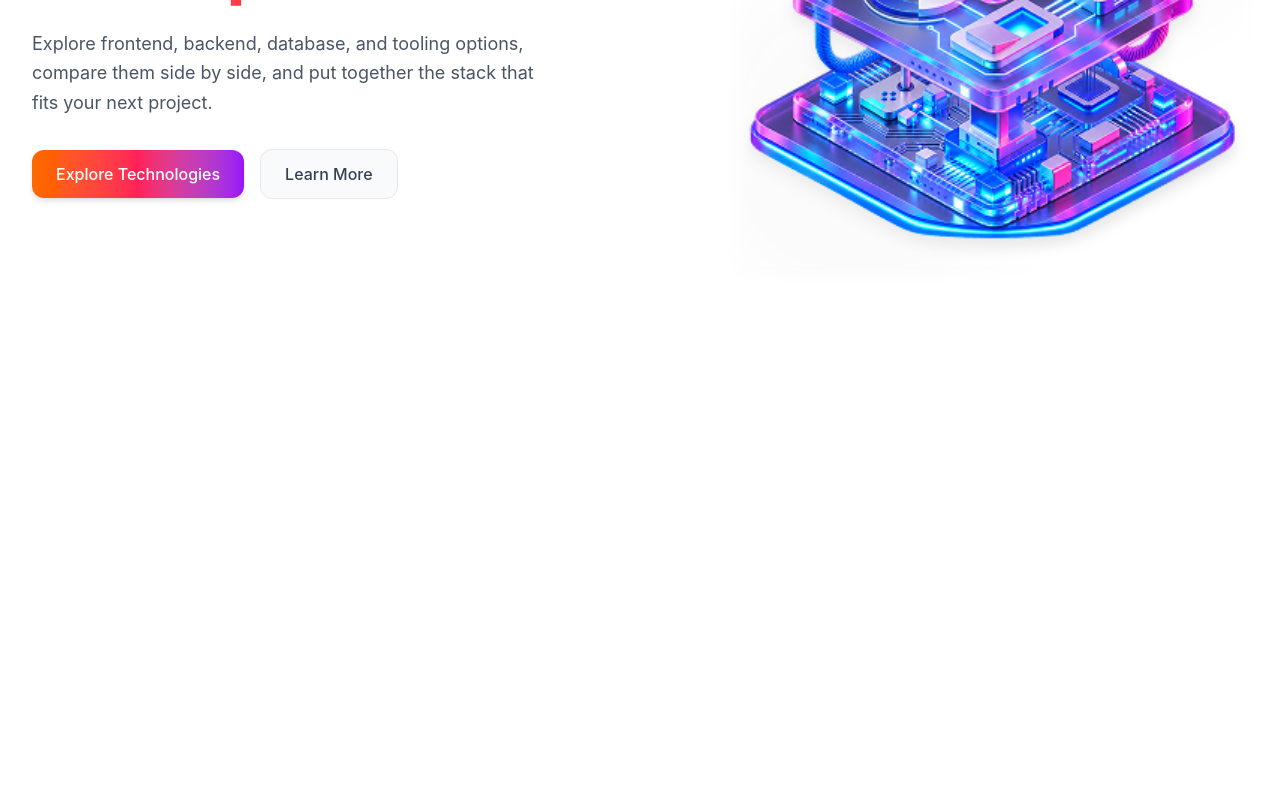
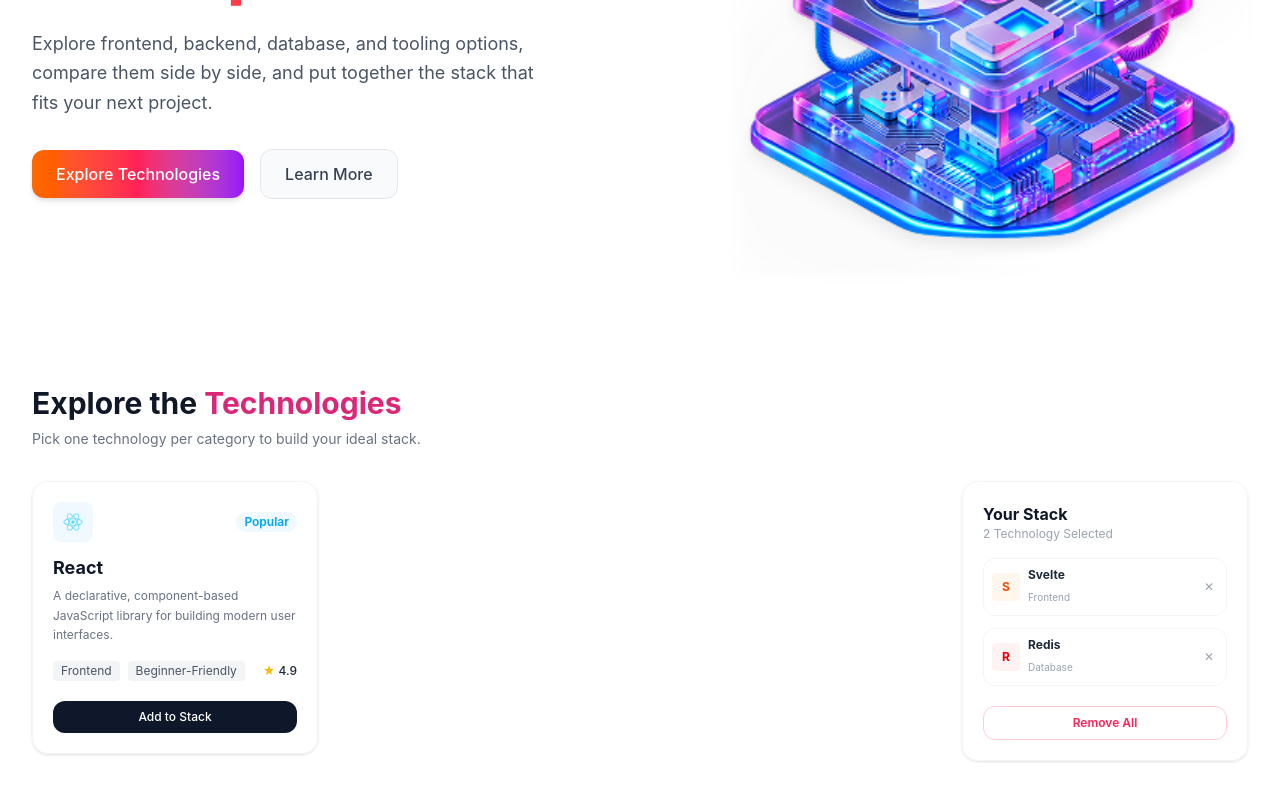
Before and after one commit to ibrahimkhalildev/Dev-Stack-Builder-A-05, a React (Vite) app: page / in a window 1280 px wide. Shown: the part 408-1208 px from the top of the page. Before the commit the page ends 800 px from the top, so only its background shows below. Built offline with nearby package versions, Linux system fonts and the light colour scheme.

Commit message:
Static Technologies Section Added

```diff
--- a/src/App.tsx
+++ b/src/App.tsx
@@ -1,12 +1,14 @@
 import './App.css'
 import Navbar from './components/Navbar'
 import Hero from './components/Hero'
+import Technologies from './components/Technologies'
 
 function App () {
   return (
     <div>
       <Navbar></Navbar>
-      <Hero />
+      <Hero></Hero>
+      <Technologies></Technologies>
     </div>
   )
 }
--- /dev/null
+++ b/src/components/Technologies.tsx
@@ -0,0 +1,103 @@
+import React from 'react'
+import reactLogo from '../assets/react.png'
+
+export default function Technologies () {
+  return (
+    <section className='py-10 bg-white' id='technologies'>
+      <div className='container mx-auto px-4 sm:px-6 lg:px-8'>
+        <div className='mb-8'>
+          <h2 className='text-3xl font-bold text-gray-900'>
+            Explore the <span className='text-[#DB2777]'>Technologies</span>
+          </h2>
+          <p className='mt-2 text-gray-500 text-sm'>
+            Pick one technology per category to build your ideal stack.
+          </p>
+        </div>
+
+        <div className='grid grid-cols-1 lg:grid-cols-4 gap-6 items-start'>
+          <div className='lg:col-span-3 grid grid-cols-1 md:grid-cols-2 lg:grid-cols-3 gap-6'>
+            <div className='border border-gray-100 rounded-2xl p-5 shadow-sm flex flex-col justify-between'>
+              <div>
+                <div className='flex items-center justify-between mb-3'>
+                  <div className='w-10 h-10 flex items-center justify-center rounded-lg bg-sky-50'>
+                    <img
+                      src={reactLogo}
+                      alt='React'
+                      className='w-7 h-7 object-contain'
+                    />
+                  </div>
+                  <span className='text-xs font-semibold text-sky-500 bg-sky-50 px-2 py-0.5 rounded-full'>
+                    Popular
+                  </span>
+                </div>
+
+                <h3 className='text-lg font-bold text-gray-900'>React</h3>
+                <p className='mt-1 text-xs text-gray-500 leading-relaxed min-h-[40px]'>
+                  A declarative, component-based JavaScript library for building
+                  modern user interfaces.
+                </p>
+
+                <div className='mt-4 flex items-center gap-2 text-xs text-gray-600'>
+                  <span className='bg-gray-100 px-2 py-0.5 rounded'>
+                    Frontend
+                  </span>
+                  <span className='bg-gray-100 px-2 py-0.5 rounded'>
+                    Beginner-Friendly
+                  </span>
+                  <span className='ml-auto font-medium text-gray-800'>
+                    <span className='text-amber-400'>★</span> 4.9
+                  </span>
+                </div>
+              </div>
+
+              <button className='mt-5 w-full py-2 rounded-xl bg-slate-900 text-white text-xs font-medium hover:bg-black'>
+                Add to Stack
+              </button>
+            </div>
+          </div>
+
+          <div className='sticky top-20 border border-gray-100 rounded-2xl p-5 shadow-sm'>
+            <h3 className='font-bold text-gray-900'>Your Stack</h3>
+            <p className='text-xs text-gray-400 mb-4'>2 Technology Selected</p>
+
+            <div className='space-y-3'>
+              <div className='flex items-center justify-between p-2 border border-gray-100 rounded-xl'>
+                <div className='flex items-center gap-2'>
+                  <div className='w-7 h-7 rounded bg-orange-50 text-orange-600 flex items-center justify-center font-bold text-xs'>
+                    S
+                  </div>
+                  <div>
+                    <h4 className='text-xs font-bold text-gray-800'>Svelte</h4>
+                    <span className='text-[10px] text-gray-400'>Frontend</span>
+                  </div>
+                </div>
+                <button className='text-gray-400 hover:text-gray-600 text-xs px-1'>
+                  ✕
+                </button>
+              </div>
+
+              <div className='flex items-center justify-between p-2 border border-gray-100 rounded-xl'>
+                <div className='flex items-center gap-2'>
+                  <div className='w-7 h-7 rounded bg-red-50 text-red-600 flex items-center justify-center font-bold text-xs'>
+                    R
+                  </div>
+                  <div>
+                    <h4 className='text-xs font-bold text-gray-800'>Redis</h4>
+                    <span className='text-[10px] text-gray-400'>Database</span>
+                  </div>
+                </div>
+                <button className='text-gray-400 hover:text-gray-600 text-xs px-1'>
+                  ✕
+                </button>
+              </div>
+            </div>
+
+            <button className='mt-5 w-full py-2 text-xs font-semibold text-rose-500 border border-rose-200 rounded-xl hover:bg-rose-50'>
+              Remove All
+            </button>
+          </div>
+        </div>
+      </div>
+    </section>
+  )
+}
```
Also changed, not shown: src/assets/react.png (added).
